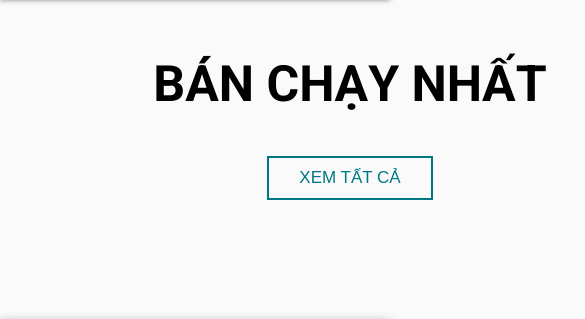
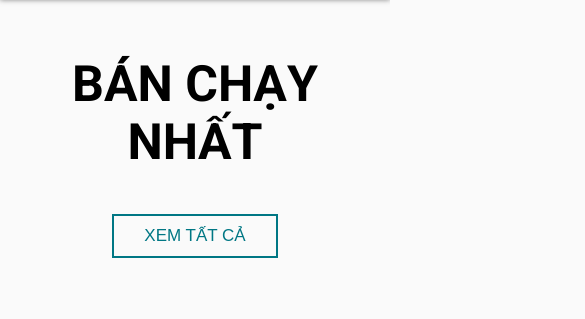
Before and after one commit to nguyenhien1221/mixishop--clone, a React (Create React App) app: page / in a window 390 px wide. Shown: the part 525-844 px from the top of the page, 585 px wide, since content can reach past the window. Built offline with nearby package versions, Linux system fonts and the light colour scheme.

Commit message:
update responsive

```diff
--- a/src/assets/css/feedback.css
+++ b/src/assets/css/feedback.css
@@ -3,6 +3,7 @@
     justify-content: space-around;
     flex-wrap: wrap;
     margin-bottom: 100px;
+    text-align: center;
 }
 
 .feedback-title{
--- a/src/assets/css/herosection.css
+++ b/src/assets/css/herosection.css
@@ -12,7 +12,7 @@
     margin: 60px auto;
     text-align: center;
     display: block;
-    width: 700px;
+    width: 100%;
     justify-self: center;
 
 }
```
